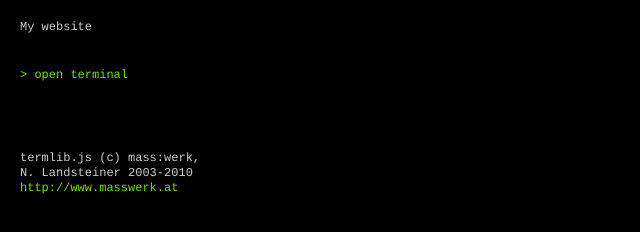
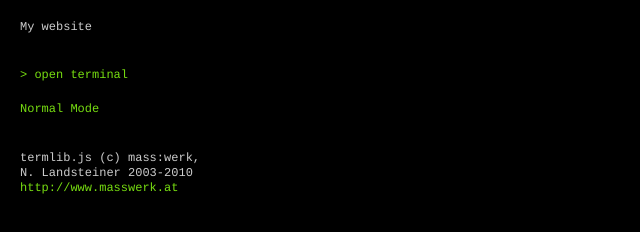
Before and after one commit to Hassunaama/hassunaama.github.io, a plain HTML site: page index.html in a window 1280 px wide. Shown: the full height of the page, 0-640 px from the left. Drawn offline with Linux system fonts and the light colour scheme.

Commit message:
Update index.html

```diff
--- a/index.html
+++ b/index.html
@@ -366,7 +366,7 @@ topmargin="0" bottommargin="0" leftmargin="0" rightmargin="0" marginheight="0" m
 			<a href="javascript:termOpen()" onfocus="if(this.blur)this.blur();" onmouseover="window.status='open terminal'; return true" onmouseout="window.status=''; return true" class="termopen">&gt; open terminal &nbsp;</a>
 		</td></tr>
 		<tr><td nowrap>
-			&nbsp;
+			<a href="/projects">Normal Mode</a>
 		</td></tr>
 		<tr><td nowrap class="lh15">
 			&nbsp;<br>
```
